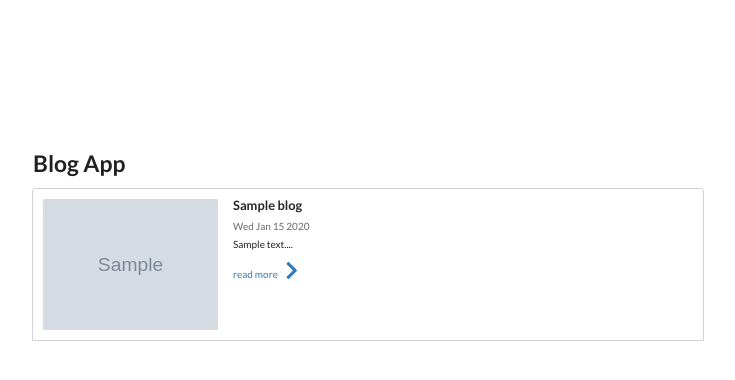
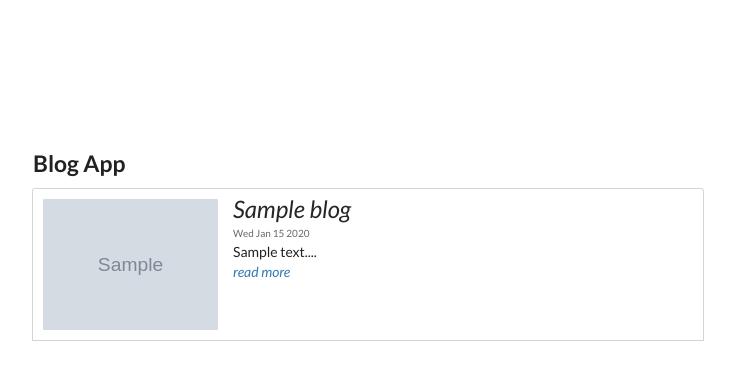
Before and after one commit to rakshitsharmaa/Restfull-Blog-App, a Node server app: template views/index.ejs in a window 1280 px wide. Shown: the part 251-631 px from the top of the page, without its empty margins (272-1007 px from the left). Run offline with Node 20, Linux system fonts and the light colour scheme; the template is opened without the code that fills it: most values are stand-ins (such as "Sample title", 1, 10 or a date in 2020); grey boxes marked "Sample" are stand-in pictures; data that the repository does not hold is empty; some libraries are stand-ins or nearby versions.

Commit message:
just last finishing

```diff
--- a/views/index.ejs
+++ b/views/index.ejs
@@ -6,16 +6,16 @@
             <% blogs.forEach(function(blog){ %>
                 <div class="item">
                     <div class="image"> <img src="<%=blog.image %>" ></div>
-                    <div class="content">  <a class="header" href="/blogs/<%= blog._id%>"><%= blog.title %></a>
+                    <div class="content">  <a class="header" href="/blogs/<%= blog._id%>"><strong> <h3><i><%= blog.title %></i></h3></strong></a>
                         <div class="meta">
                             <span><%= blog.created.toDateString() %></span>
                           </div>
                           <div class="description">
-                               <p><%- blog.body.substring(0,100)%>...</p>
+                               <h5><%- blog.body.substring(0,100)%>...</h5>
                           </div>
 
                             <div class="extra">
-                                <a class="ui floated basic voilet" href="/blogs/<%= blog._id%>">read more <i class="right chevron icon"></i></a>
+                                <a class="ui floated basic voilet" href="/blogs/<%= blog._id%>"><h5><i>read more</i></h5></a>
                      </div>
                     </div>
                 </div>
@@ -23,7 +23,4 @@
         </div>
     </div>
 </div>
-
-
-
 <%- include('./partials/footer') %>
```
